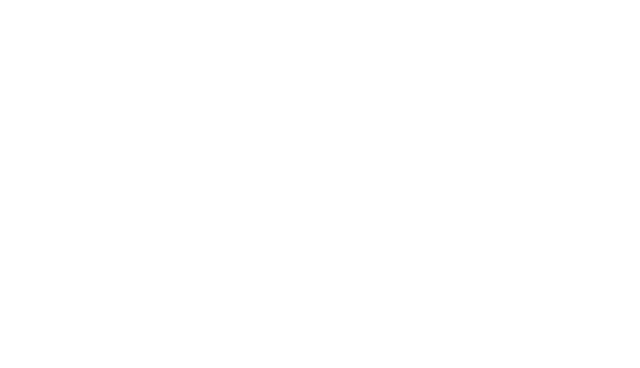
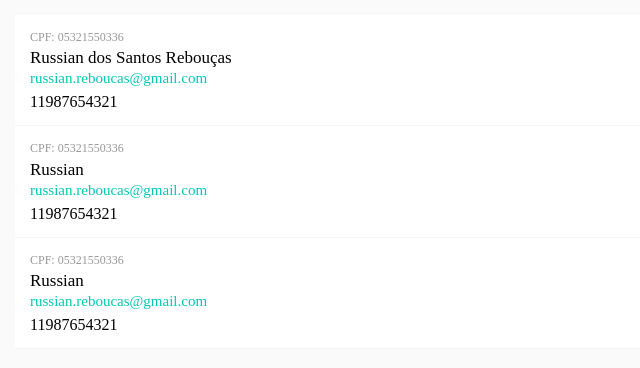
Before and after one commit to russiann/easynvest-test, a website built with Parcel: page index.html in a window 1280 px wide. Shown: the whole page, without its empty margins (0-640 px from the left). Built offline with nearby package versions, Linux system fonts and the light colour scheme.

Commit message:
feat(list): list view

```diff
--- a/index.html
+++ b/index.html
@@ -5,8 +5,35 @@
   <meta name="viewport" content="width=device-width, initial-scale=1.0">
   <meta http-equiv="X-UA-Compatible" content="ie=edge">
   <title>EasyInvest Test</title>
+  <link rel="stylesheet" href="./styles/reset.css">
+  <link rel="stylesheet" href="./styles/layout.less">
+  <link rel="stylesheet" href="./styles/list.less">
 </head>
 <body>
+
+  <div class="container">
+    <ul class="list">
+      <li class="list-item">
+        <div class="list-item__cpf">CPF: 05321550336</div>
+        <div class="list-item__name">Russian dos Santos Rebouças</div>
+        <div class="list-item__email">russian.reboucas@gmail.com</div>
+        <div class="list-item__phone">11987654321</div>
+      </li>
+      <li class="list-item">
+        <div class="list-item__cpf">CPF: 05321550336</div>
+        <div class="list-item__name">Russian</div>
+        <div class="list-item__email">russian.reboucas@gmail.com</div>
+        <div class="list-item__phone">11987654321</div>
+      </li>
+      <li class="list-item">
+        <div class="list-item__cpf">CPF: 05321550336</div>
+        <div class="list-item__name">Russian</div>
+        <div class="list-item__email">russian.reboucas@gmail.com</div>
+        <div class="list-item__phone">11987654321</div>
+      </li>
+
+    </ul>
+  </div>
 
   <script src="./index.js"></script>
 </body>
--- a/package.json
+++ b/package.json
@@ -17,5 +17,8 @@
     "mocha": "^5.2.0",
     "mock-local-storage": "^1.1.7",
     "parcel": "^1.10.3"
+  },
+  "devDependencies": {
+    "less": "^3.8.1"
   }
 }
--- /dev/null
+++ b/styles/layout.less
@@ -0,0 +1,8 @@
+body {
+  font-family: Helvetica, sans-serif;
+  background-color: #FAFAFA;
+}
+
+.container {
+  padding: 15px;
+}
--- /dev/null
+++ b/styles/list.less
@@ -0,0 +1,27 @@
+
+.list-item {
+  background-color: #FFF;
+  padding: 15px;
+  border-bottom: 1px solid #f5f5f5;
+  cursor: pointer;
+  &__cpf {
+    color: #989898;
+    font-size: 12px;
+    margin-bottom: 5px;
+    line-height: 1.2;
+  }
+  &__name {
+    font-weight: 400;
+    font-size: 17px;
+    margin-bottom: 5px;
+  }
+  &__email {
+    color: #00c8b3;
+    margin-bottom: 5px;
+    font-size: 15px;
+  }
+  &__phone {
+    color: black;
+    margin-top: 8px;
+  }
+}
--- /dev/null
+++ b/styles/reset.css
@@ -0,0 +1,43 @@
+html, body, div, span, applet, object, iframe,
+h1, h2, h3, h4, h5, h6, p, blockquote, pre,
+a, abbr, acronym, address, big, cite, code,
+del, dfn, em, img, ins, kbd, q, s, samp,
+small, strike, strong, sub, sup, tt, var,
+b, u, i, center,
+dl, dt, dd, ol, ul, li,
+fieldset, form, label, legend,
+table, caption, tbody, tfoot, thead, tr, th, td,
+article, aside, canvas, details, embed,
+figure, figcaption, footer, header, hgroup,
+menu, nav, output, ruby, section, summary,
+time, mark, audio, video {
+	margin: 0;
+	padding: 0;
+	border: 0;
+	font-size: 100%;
+	font: inherit;
+	vertical-align: baseline;
+}
+/* HTML5 display-role reset for older browsers */
+article, aside, details, figcaption, figure,
+footer, header, hgroup, menu, nav, section {
+	display: block;
+}
+body {
+	line-height: 1;
+}
+ol, ul {
+	list-style: none;
+}
+blockquote, q {
+	quotes: none;
+}
+blockquote:before, blockquote:after,
+q:before, q:after {
+	content: '';
+	content: none;
+}
+table {
+	border-collapse: collapse;
+	border-spacing: 0;
+}
```
Also changed, not shown: 1 other file.
